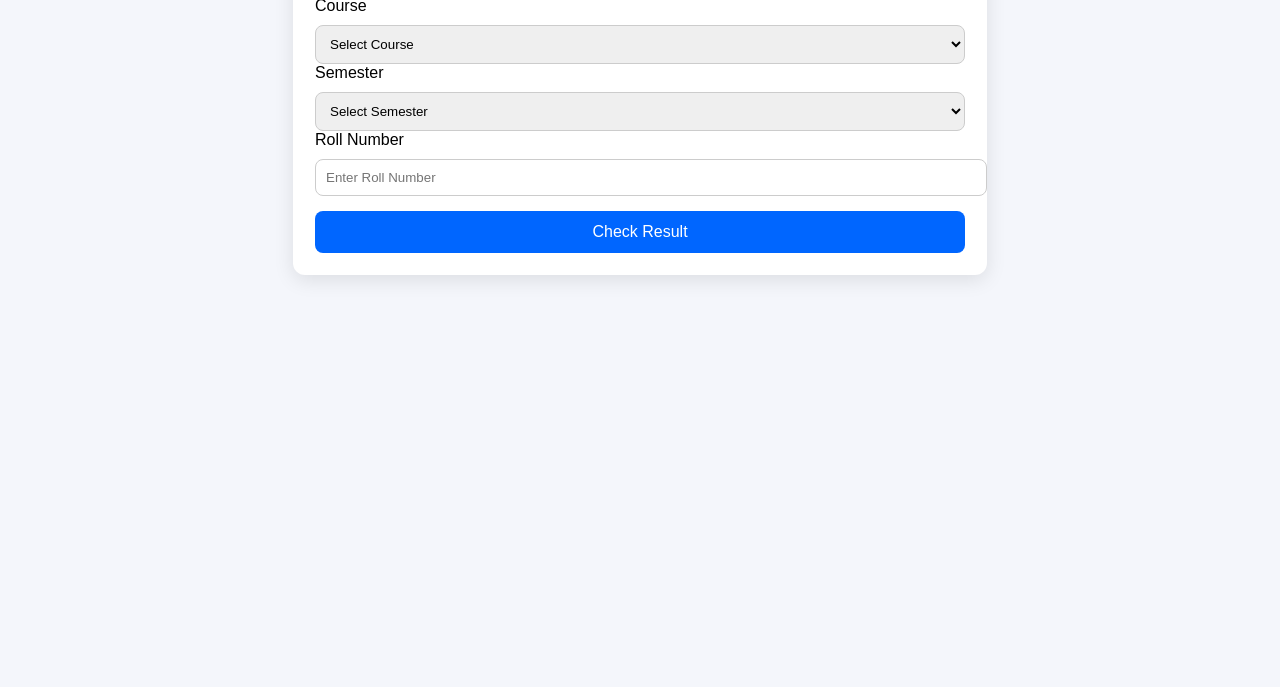
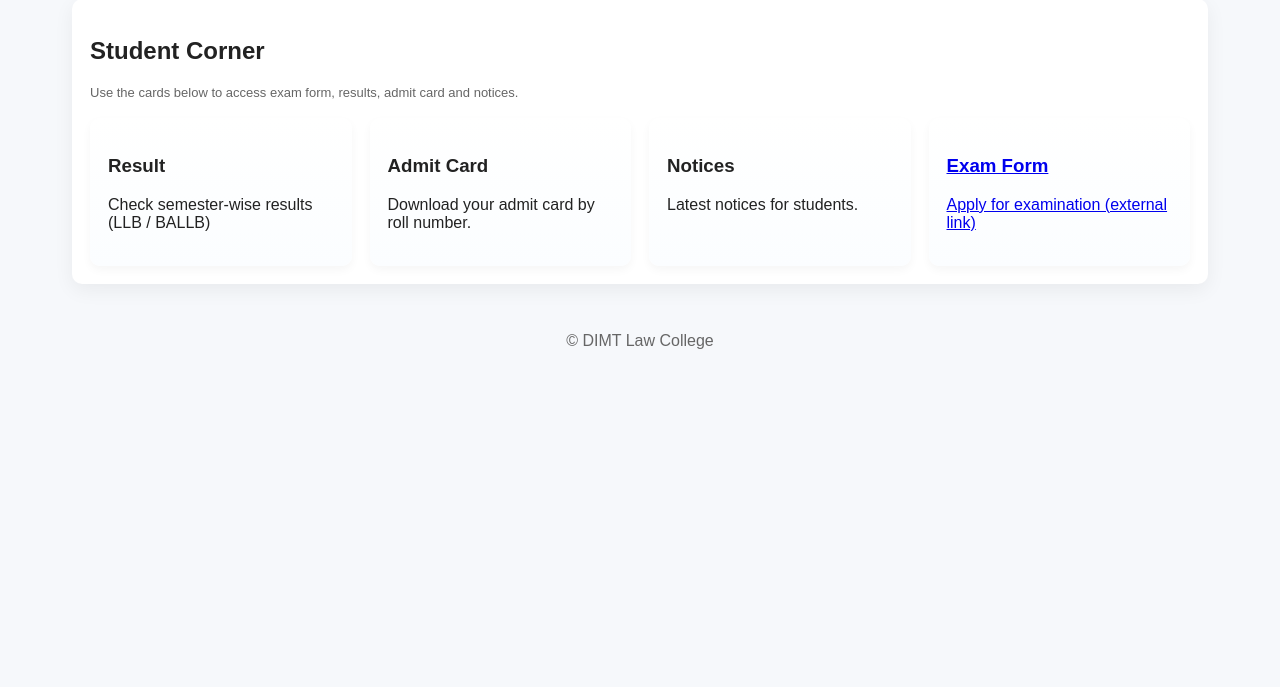
Before and after one commit to pradeepdimt/results-portal, a plain HTML site: page index.html in a window 1280 px wide. Shown: the part 113-800 px from the top of the page. Drawn offline with Linux system fonts and the light colour scheme.

Commit message:
Update index.html

```diff
--- a/index.html
+++ b/index.html
@@ -1,90 +1,42 @@
-<!DOCTYPE html>
+<!doctype html>
 <html lang="en">
 <head>
-  <meta charset="UTF-8" />
-  <meta name="viewport" content="width=device-width, initial-scale=1.0" />
-  <title>Student Result Portal</title>
-  <style>
-    body { font-family: Arial, sans-serif; background: #f4f6fb; padding: 20px; }
-    .box { max-width: 650px; margin: auto; background: white; padding: 22px; border-radius: 12px; box-shadow: 0 5px 20px rgba(0,0,0,0.1); }
-    h2 { text-align: center; margin-bottom: 12px; }
-    select, input { width: 100%; padding: 10px; margin-top: 10px; border-radius: 8px; border: 1px solid #ccc; }
-    button { width: 100%; padding: 12px; margin-top: 15px; background: #0066ff; color: white; border: none; font-size: 16px; border-radius: 8px; cursor: pointer; }
-    button:hover { background: #004ecc; }
-    #result { margin-top: 20px; padding: 15px; background: #e9f3ff; border-radius: 8px; display: none; }
-    #pdfArea { display: none; margin-top: 20px; }
-    .pdf-btn { display: inline-block; padding: 10px 14px; background: white; border: 1px solid #0066ff; color: #0066ff; border-radius: 8px; font-weight: bold; text-decoration: none; margin-right: 10px; }
-  </style>
+<meta charset="utf-8">
+<meta name="viewport" content="width=device-width,initial-scale=1">
+<title>Student Portal - DIMT Law College</title>
+<link rel="stylesheet" href="assets/style.css">
 </head>
 <body>
-  <div class="box">
-    <h2>Student Result Portal</h2>
 
-    <label>Course</label>
-    <select id="course">
-      <option value="">Select Course</option>
-      <option value="LLB">LLB</option>
-      <option value="BALLB">BALLB</option>
-    </select>
+<header><h1 style="padding:12px 20px">DIMT Law College</h1></header>
 
-    <label>Semester</label>
-    <select id="semester">
-      <option value="">Select Semester</option>
-      <option value="SEM1">FIRST SEMESTER</option>
-      <option value="SEM2">SECOND SEMESTER</option>
-    </select>
+<div class="container">
+  <h2>Student Corner</h2>
+  <p class="small-note">Use the cards below to access exam form, results, admit card and notices.</p>
 
-    <label>Roll Number</label>
-    <input id="roll" placeholder="Enter Roll Number" />
+  <div class="grid" style="margin-top:18px;">
+    <a class="card" href="result.html" style="text-decoration:none;color:inherit;">
+      <h3>Result</h3>
+      <p>Check semester-wise results (LLB / BALLB)</p>
+    </a>
 
-    <button onclick="checkResult()">Check Result</button>
+    <a class="card" href="admitcard.html" style="text-decoration:none;color:inherit;">
+      <h3>Admit Card</h3>
+      <p>Download your admit card by roll number.</p>
+    </a>
 
-    <div id="result"></div>
+    <a class="card" href="notices.html" style="text-decoration:none;color:inherit;">
+      <h3>Notices</h3>
+      <p>Latest notices for students.</p>
+    </a>
 
-    <div id="pdfArea">
-      <h3>Download / View Marksheet</h3>
-      <a id="viewPdf" class="pdf-btn" target="_blank">VIEW PDF</a>
-      <a id="downloadPdf" class="pdf-btn" download>DOWNLOAD PDF</a>
-    </div>
+    <a class="card" href="#">
+      <h3>Exam Form</h3>
+      <p>Apply for examination (external link)</p>
+    </a>
   </div>
+</div>
 
-  <script>
-    function checkResult() {
-      let course = document.getElementById('course').value;
-      let sem = document.getElementById('semester').value;
-      let roll = document.getElementById('roll').value.trim();
-      let resultBox = document.getElementById('result');
-      let pdfArea = document.getElementById('pdfArea');
-      let view = document.getElementById('viewPdf');
-      let down = document.getElementById('downloadPdf');
-
-      if (!course || !sem) {
-        resultBox.style.display = 'block';
-        resultBox.innerHTML = '<b style="color:red;">Please select course & semester</b>';
-        pdfArea.style.display = 'none';
-        return;
-      }
-
-      if (!roll) {
-        resultBox.style.display = 'block';
-        resultBox.innerHTML = '<b style="color:red;">Please enter roll number</b>';
-        pdfArea.style.display = 'none';
-        return;
-      }
-
-      // Show simple result message
-      resultBox.style.display = 'block';
-      resultBox.innerHTML = 'Your result will display here (PDF contains full details).';
-
-      // Create PDF path
-      let pdfPath = `results/${course}/${sem}/${roll}.pdf`;
-
-      // Assign PDF Links
-      view.href = pdfPath;
-      down.href = pdfPath;
-
-      pdfArea.style.display = 'block';
-    }
-  </script>
+<footer style="padding:18px;text-align:center;color:#666">© DIMT Law College</footer>
 </body>
 </html>
```
